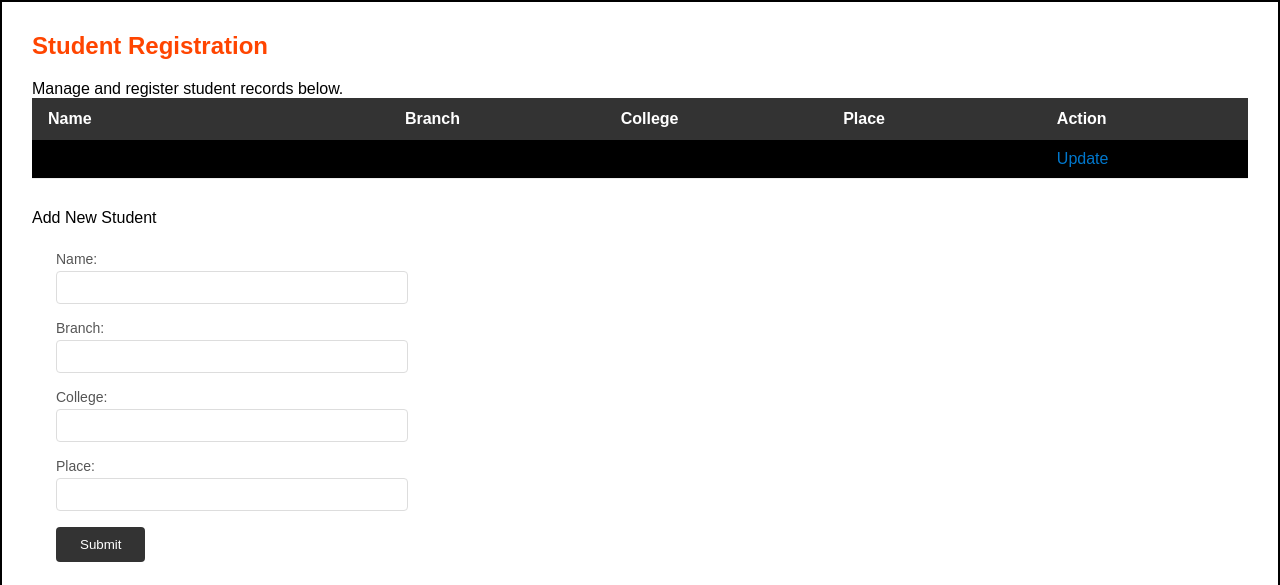
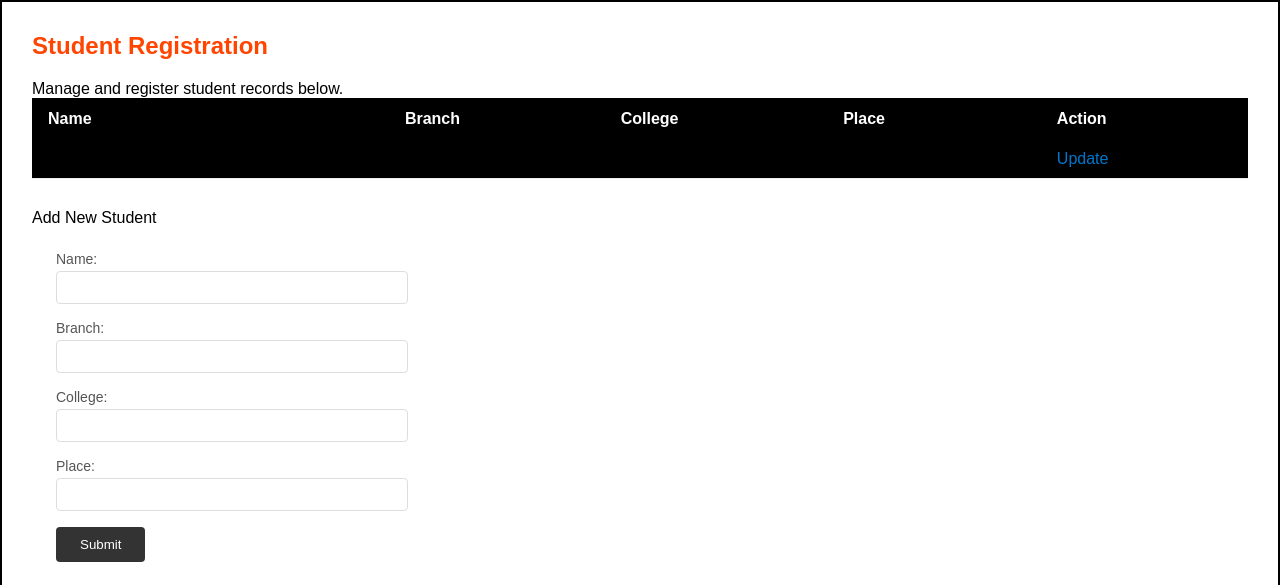
Before and after one commit to surenarendra8-pixel/Registration_form, a Django app: page / in a window 1280 px wide. Shown: the top 585 px of the page. Run offline with Django 5.2, Linux system fonts and the light colour scheme; tables that the repository leaves empty hold one stand-in row (values such as "Sample post").

Commit message:
modify changes

```diff
--- a/static/css/style.css
+++ b/static/css/style.css
@@ -21,7 +21,7 @@ table {
 }
 
 th {
-  background: #333;
+  background:black;
   color: #fff;
   padding: 12px 16px;
   text-align: left;
```
